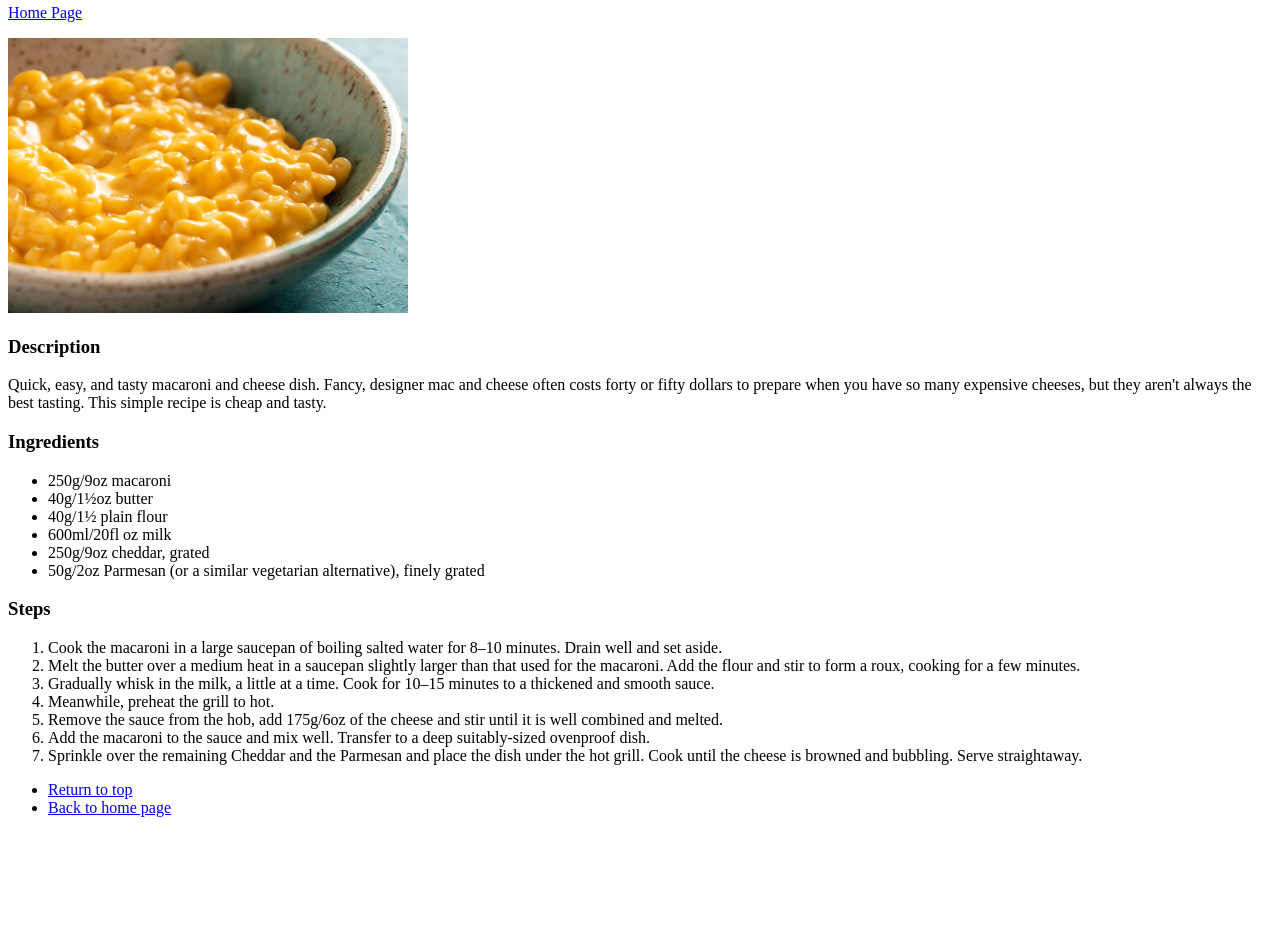
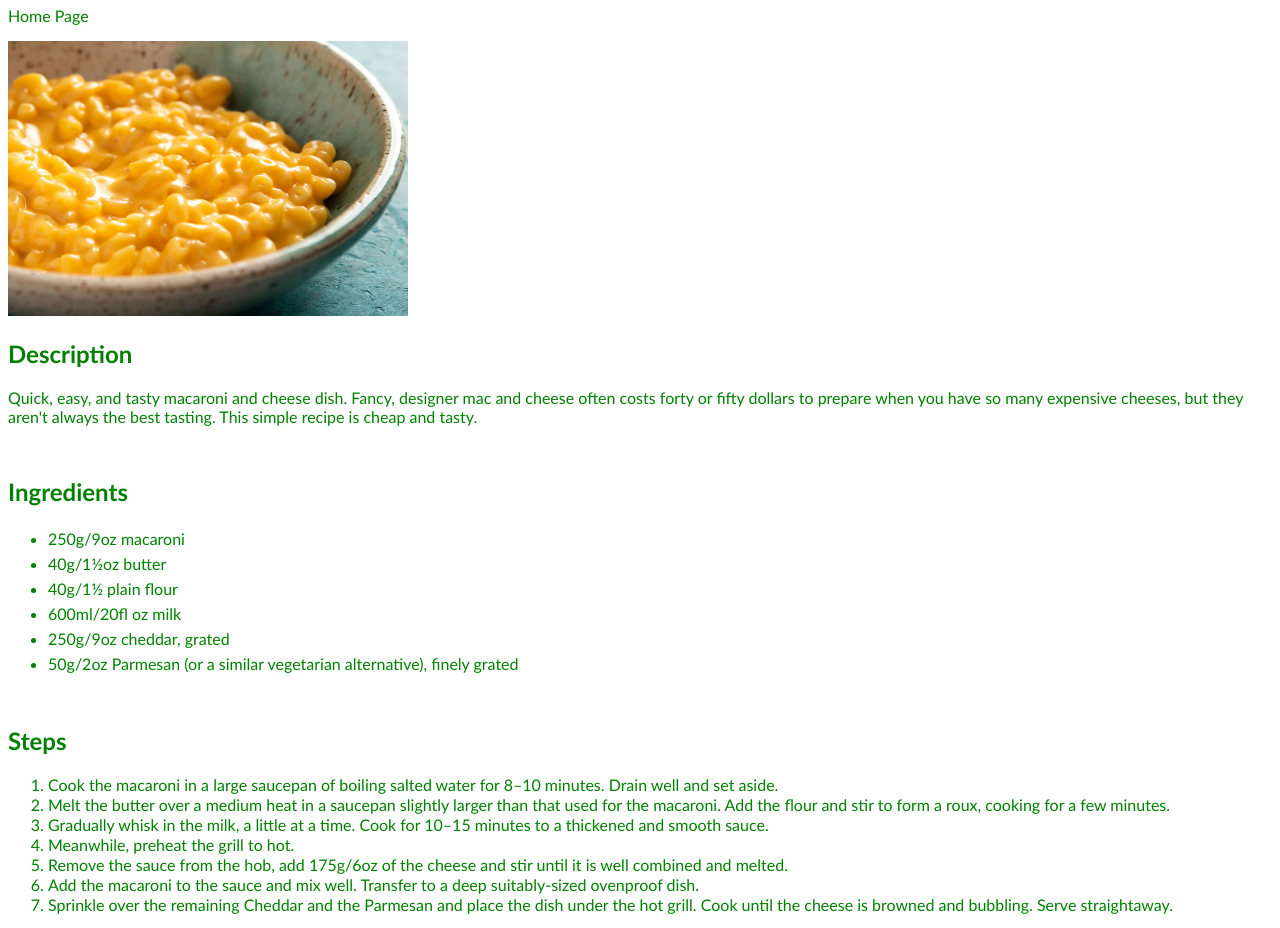
Before and after one commit to Samuelliburd/odin-recipes, a plain HTML site: page recipes/macaronicheese.html in a window 1280 px wide. Shown: the part 76-1004 px from the top of the page. Before the commit the page ends 909 px from the top, so only its background shows below. Drawn offline with Linux system fonts and the light colour scheme.

Commit message:
Added styles & navigation to odin recipes website

```diff
--- a/recipes/macaronicheese.html
+++ b/recipes/macaronicheese.html
@@ -4,21 +4,24 @@
     <meta charset="UTF-8">
     <meta http-equiv="X-UA-Compatible" content="IE=edge">
     <meta name="viewport" content="width=device-width, initial-scale=1.0">
+    <link rel="stylesheet" href="styles.css" />
     <title>Macaroni Cheese Recipe</title>
 </head>
 <body>
     <h1 id="header">Macaroni Cheese Recipe</h1>
 
-    <p><a href="../index.html">Home Page</a></p>
+    <p><a class="link" href="../index.html">Home Page</a></p>
 
     <img src="../images/Macaroni Cheese.jpg" width="400"
     height="275" alt="Macaroni Cheese">
 
-    <h3>Description</h3>
+    <h2>Description</h2>
 
     <p>Quick, easy, and tasty macaroni and cheese dish. Fancy, designer mac and cheese often costs forty or fifty dollars to prepare when you have so many expensive cheeses, but they aren't always the best tasting. This simple recipe is cheap and tasty.</p>
 
-    <h3>Ingredients</h3>
+
+    <div class="Ingredients">
+    <h2>Ingredients</h2>
 
     <ul>
         <li>250g/9oz macaroni</li>
@@ -28,8 +31,10 @@
         <li>250g/9oz cheddar, grated</li>
         <li>50g/2oz Parmesan (or a similar vegetarian alternative), finely grated</li>
     </ul>
+    </div>
 
-    <h3>Steps</h3>
+    <div class="Steps">
+    <h2>Steps</h2>
 
     <ol>
         <li>Cook the macaroni in a large saucepan of boiling salted water for 8–10 minutes. Drain well and set aside.</li>
@@ -46,10 +51,14 @@
 
         <li>Sprinkle over the remaining Cheddar and the Parmesan and place the dish under the hot grill. Cook until the cheese is browned and bubbling. Serve straightaway.</li>
     </ol>
+    </div>
 
+    <div class="div-list">
     <ul>
-    <li><a href="#header">Return to top</a></li>
-    <li><a href="../index.html">Back to home page</a></li>
+    <li><a class="list" href="#header">Return to top</a></li>
+    <li><a class="list" href="../index.html">Back to home page</a></li>
     </ul>
+    </div>
+
 </body>
 </html>
--- /dev/null
+++ b/recipes/styles.css
@@ -0,0 +1,31 @@
+* {
+    font-family: 'Trebuchet MS', sans-serif;
+    color: green;
+}
+
+.link {
+    text-decoration: none;
+}
+
+.Ingredients {
+    padding-top: 15px;
+    padding-bottom: 15px;
+}
+
+.Ingredients ul li {
+    line-height: 25px;
+}
+
+.Steps ol li {
+    line-height: 20px;
+}
+
+.list {
+    text-decoration: none;
+    line-height: 25px;
+}
+
+ .div-list{
+    padding-top: 15px;
+    padding-bottom: 15px;
+}
--- /dev/null
+++ b/styles.css
@@ -0,0 +1,18 @@
+* {
+    font-family: 'Trebuchet MS', sans-serif;
+}
+
+.title {
+    color: green;
+}
+
+.recipes {
+    font-size: 20px;
+    color: green;
+    text-decoration: none;
+}
+
+.list {
+    line-height: 2.5em;
+    padding: 2.5em;
+}
```
Also changed, not shown: index.html (+6 -5 lines), recipes/Theultimateveggieburger.html (+12 -5 lines), recipes/Tofumeegorengnoodles.html (+13 -6 lines), 1 other file.
